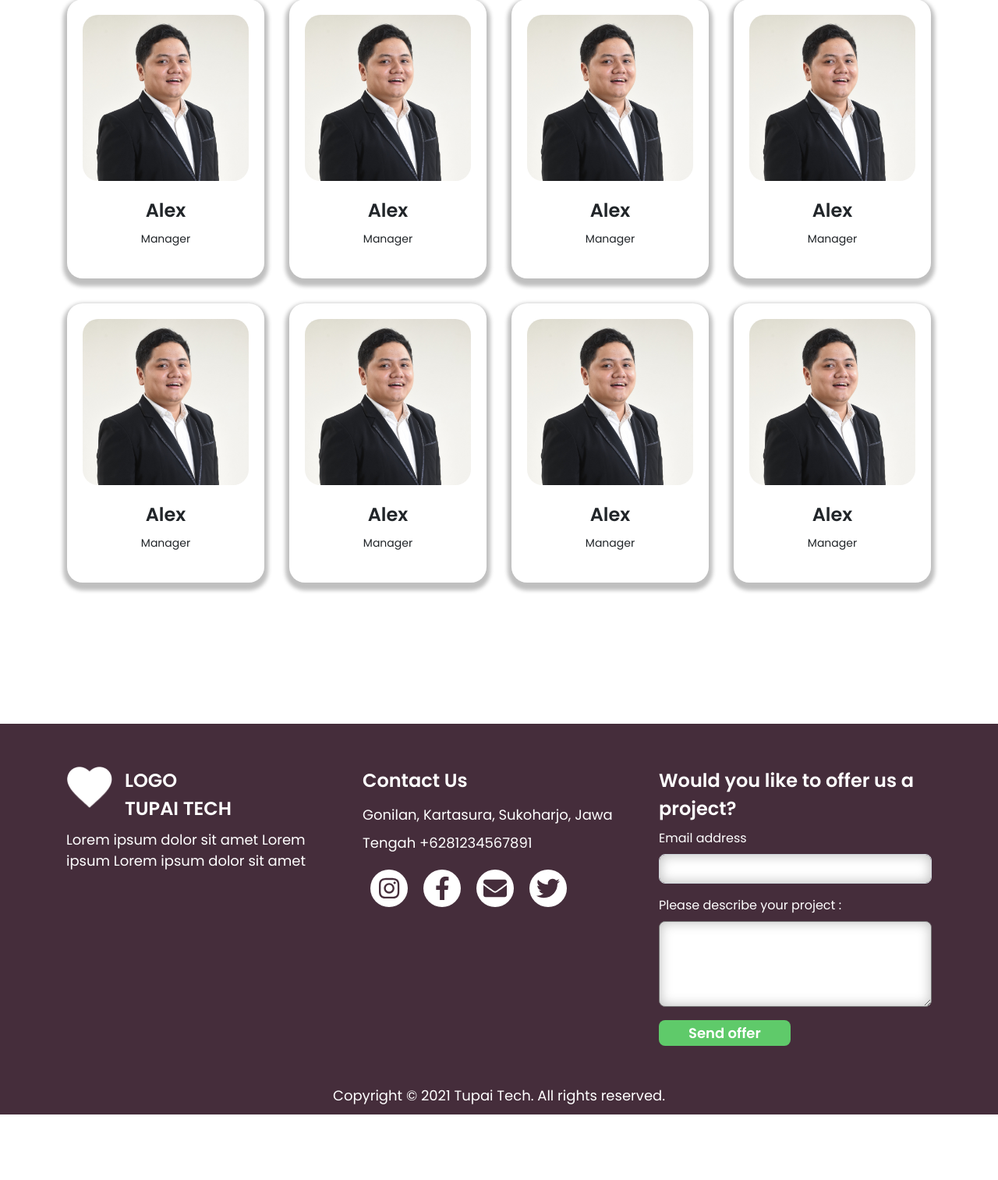
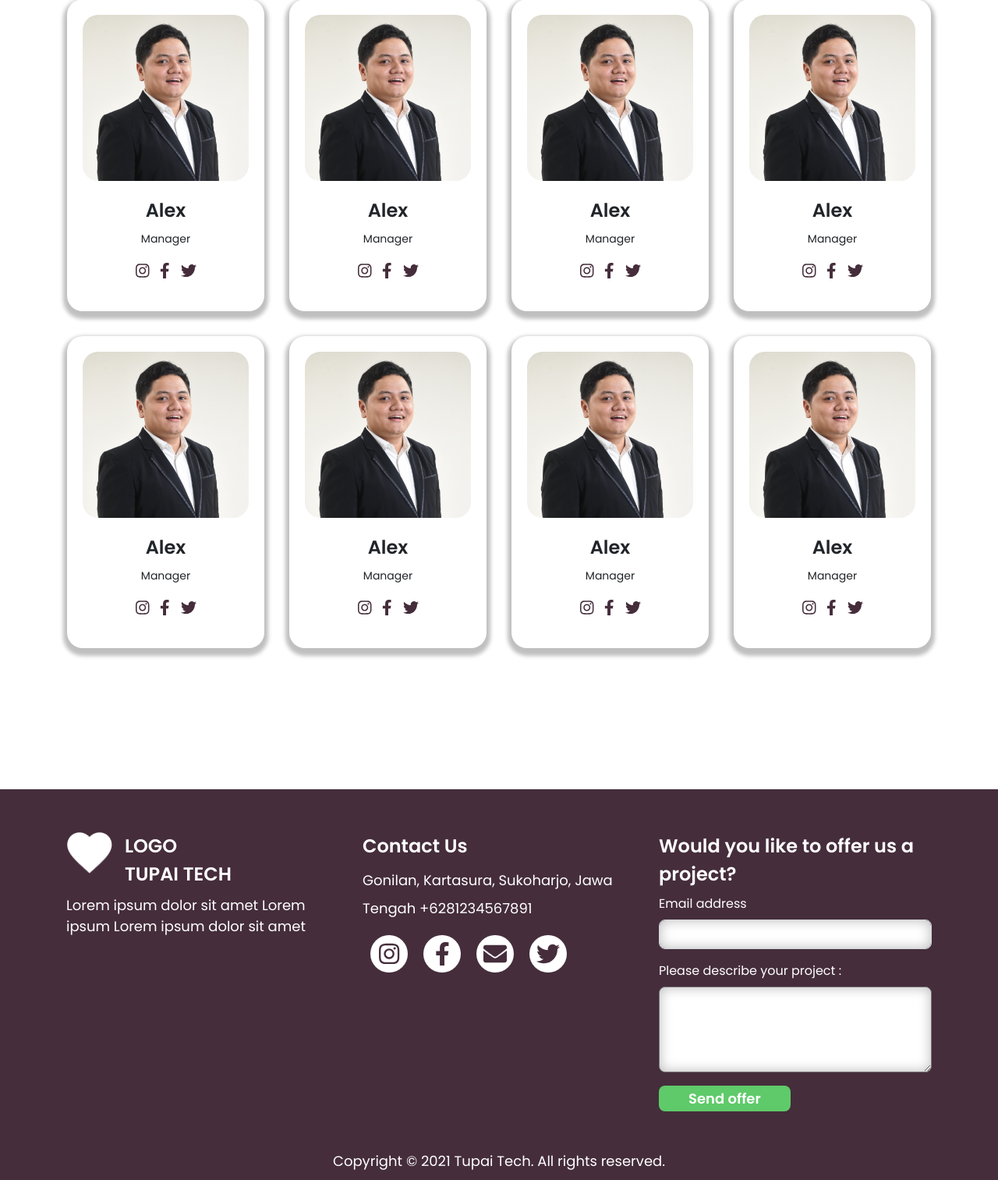
Before and after one commit to tupaimediatech/portofoliotupai, a PHP site: page /about-us.html in a window 1280 px wide. Shown: the part 1604-3117 px from the top of the page at 78% size. Before the commit the page ends 3033 px from the top, so only its background shows below. Run offline with PHP 8.4, Linux system fonts and the light colour scheme; style sheets or scripts are compiled from the project's sources.

Commit message:
link sosial media

```diff
--- a/about-us.html
+++ b/about-us.html
@@ -155,9 +155,16 @@
                             <button type="button" class="btn p-0" data-toggle="modal" data-target="#exampleModalCenter">
                                 <div class="card">
                                     <img src="assets/img/leadership-1.jpg" alt="" class="card-img-top">
-                                    <div class="card-body">
+                                    <div class="card-body pb-0">
                                         <h4>Alex</h4>
                                         <p class="card-text">Manager</p>
+                                        <div class="links">
+                                            <ul class="d-flex justify-content-center">
+                                                <li><a href=""><i class="fab fa-instagram"></i></a></li>
+                                                <li><a href=""><i class="fab fa-facebook-f"></i></a></li>
+                                                <li><a href=""><i class="fab fa-twitter"></i></a></li>
+                                            </ul>
+                                        </div>
                                     </div>
                                 </div>
                             </button>
@@ -166,9 +173,16 @@
                             <button type="button" class="btn p-0" data-toggle="modal" data-target="#exampleModalCenter">
                                 <div class="card">
                                     <img src="assets/img/leadership-1.jpg" alt="" class="card-img-top">
-                                    <div class="card-body">
+                                    <div class="card-body pb-0">
                                         <h4>Alex</h4>
                                         <p class="card-text">Manager</p>
+                                        <div class="links">
+                                            <ul class="d-flex justify-content-center">
+                                                <li><a href=""><i class="fab fa-instagram"></i></a></li>
+                                                <li><a href=""><i class="fab fa-facebook-f"></i></a></li>
+                                                <li><a href=""><i class="fab fa-twitter"></i></a></li>
+                                            </ul>
+                                        </div>
                                     </div>
                                 </div>
                             </button>
@@ -177,9 +191,16 @@
                             <button type="button" class="btn p-0" data-toggle="modal" data-target="#exampleModalCenter">
                                 <div class="card">
                                     <img src="assets/img/leadership-1.jpg" alt="" class="card-img-top">
-                                    <div class="card-body">
+                                    <div class="card-body pb-0">
                                         <h4>Alex</h4>
                                         <p class="card-text">Manager</p>
+                                        <div class="links">
+                                            <ul class="d-flex justify-content-center">
+                                                <li><a href=""><i class="fab fa-instagram"></i></a></li>
+                                                <li><a href=""><i class="fab fa-facebook-f"></i></a></li>
+                                                <li><a href=""><i class="fab fa-twitter"></i></a></li>
+                                            </ul>
+                                        </div>
                                     </div>
                                 </div>
                             </button>
@@ -188,9 +209,16 @@
                             <button type="button" class="btn p-0" data-toggle="modal" data-target="#exampleModalCenter">
                                 <div class="card">
                                     <img src="assets/img/leadership-1.jpg" alt="" class="card-img-top">
-                                    <div class="card-body">
+                                    <div class="card-body pb-0">
                                         <h4>Alex</h4>
                                         <p class="card-text">Manager</p>
+                                        <div class="links">
+                                            <ul class="d-flex justify-content-center">
+                                                <li><a href=""><i class="fab fa-instagram"></i></a></li>
+                                                <li><a href=""><i class="fab fa-facebook-f"></i></a></li>
+                                                <li><a href=""><i class="fab fa-twitter"></i></a></li>
+                                            </ul>
+                                        </div>
                                     </div>
                                 </div>
                             </button>
@@ -199,9 +227,16 @@
                             <button type="button" class="btn p-0" data-toggle="modal" data-target="#exampleModalCenter">
                                 <div class="card">
                                     <img src="assets/img/leadership-1.jpg" alt="" class="card-img-top">
-                                    <div class="card-body">
+                                    <div class="card-body pb-0">
                                         <h4>Alex</h4>
                                         <p class="card-text">Manager</p>
+                                        <div class="links">
+                                            <ul class="d-flex justify-content-center">
+                                                <li><a href=""><i class="fab fa-instagram"></i></a></li>
+                                                <li><a href=""><i class="fab fa-facebook-f"></i></a></li>
+                                                <li><a href=""><i class="fab fa-twitter"></i></a></li>
+                                            </ul>
+                                        </div>
                                     </div>
                                 </div>
                             </button>
@@ -210,9 +245,16 @@
                             <button type="button" class="btn p-0" data-toggle="modal" data-target="#exampleModalCenter">
                                 <div class="card">
                                     <img src="assets/img/leadership-1.jpg" alt="" class="card-img-top">
-                                    <div class="card-body">
+                                    <div class="card-body pb-0">
                                         <h4>Alex</h4>
                                         <p class="card-text">Manager</p>
+                                        <div class="links">
+                                            <ul class="d-flex justify-content-center">
+                                                <li><a href=""><i class="fab fa-instagram"></i></a></li>
+                                                <li><a href=""><i class="fab fa-facebook-f"></i></a></li>
+                                                <li><a href=""><i class="fab fa-twitter"></i></a></li>
+                                            </ul>
+                                        </div>
                                     </div>
                                 </div>
                             </button>
@@ -221,9 +263,16 @@
                             <button type="button" class="btn p-0" data-toggle="modal" data-target="#exampleModalCenter">
                                 <div class="card">
                                     <img src="assets/img/leadership-1.jpg" alt="" class="card-img-top">
-                                    <div class="card-body">
+                                    <div class="card-body pb-0">
                                         <h4>Alex</h4>
                                         <p class="card-text">Manager</p>
+                                        <div class="links">
+                                            <ul class="d-flex justify-content-center">
+                                                <li><a href=""><i class="fab fa-instagram"></i></a></li>
+                                                <li><a href=""><i class="fab fa-facebook-f"></i></a></li>
+                                                <li><a href=""><i class="fab fa-twitter"></i></a></li>
+                                            </ul>
+                                        </div>
                                     </div>
                                 </div>
                             </button>
@@ -232,9 +281,16 @@
                             <button type="button" class="btn p-0" data-toggle="modal" data-target="#exampleModalCenter">
                                 <div class="card">
                                     <img src="assets/img/leadership-1.jpg" alt="" class="card-img-top">
-                                    <div class="card-body">
+                                    <div class="card-body pb-0">
                                         <h4>Alex</h4>
                                         <p class="card-text">Manager</p>
+                                        <div class="links">
+                                            <ul class="d-flex justify-content-center">
+                                                <li><a href=""><i class="fab fa-instagram"></i></a></li>
+                                                <li><a href=""><i class="fab fa-facebook-f"></i></a></li>
+                                                <li><a href=""><i class="fab fa-twitter"></i></a></li>
+                                            </ul>
+                                        </div>
                                     </div>
                                 </div>
                             </button>
--- a/assets/css/main.css
+++ b/assets/css/main.css
@@ -581,6 +581,32 @@ textarea {
   line-height: 21px;
 }
 
+.team-section .employes .items .card .links {
+  padding: 0px;
+}
+
+.team-section .employes .items .card .links ul {
+  display: -webkit-box;
+  display: -ms-flexbox;
+  display: flex;
+  padding: 0;
+}
+
+.team-section .employes .items .card .links ul li {
+  list-style: none;
+  margin: 0 7px;
+}
+
+.team-section .employes .items .card .links ul li a {
+  position: relative;
+  border-radius: 50%;
+  background-color: #fff;
+  text-align: center;
+  font-size: 20px;
+  line-height: 30px;
+  color: #452d3b;
+}
+
 .modal .modal-content {
   background-color: transparent;
   border: 0px;
@@ -651,6 +677,12 @@ textarea {
     width: 300px;
     margin: auto;
     margin-top: -9px;
+  }
+  .team-section .employes .items .card .links ul li {
+    margin: 0 5px;
+  }
+  .team-section .employes .items .card .links ul li a {
+    font-size: 17px;
   }
 }
 
--- a/assets/scss/_about-us.scss
+++ b/assets/scss/_about-us.scss
@@ -150,6 +150,28 @@
           font-weight: 400;
           line-height: 21px;
         }
+        .links {
+          padding: 0px;
+          ul {
+            display: flex;
+            padding: 0;
+            li {
+              list-style: none;
+              margin: 0 7px;
+              a {
+                position: relative;
+                // width: 28px;
+                // height: 28px;
+                border-radius: 50%;
+                background-color: #fff;
+                text-align: center;
+                font-size: 20px;
+                line-height: 30px;
+                color: #452d3b;
+              }
+            }
+          }
+        }
       }
     }
   }
@@ -239,4 +261,22 @@
       }
     }
   }
+  .team-section {
+    .employes {
+      .items {
+        .card {
+          .links {
+            ul {
+              li {
+                margin: 0 5px;
+                a {
+                  font-size: 17px;
+                }
+              }
+            }
+          }
+        }
+      }
+    }
+  }
 }
```
Also changed, not shown: 1 other file.
